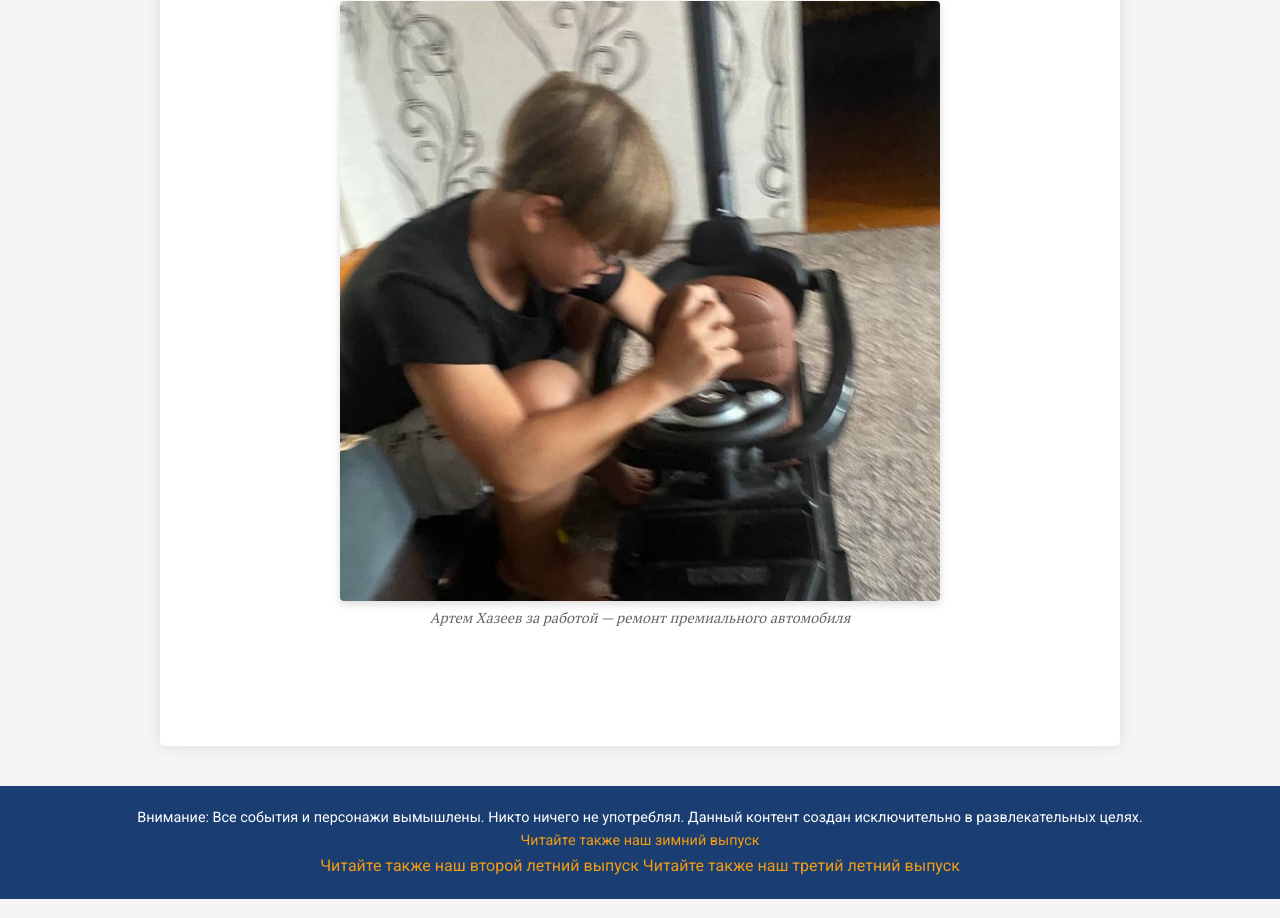
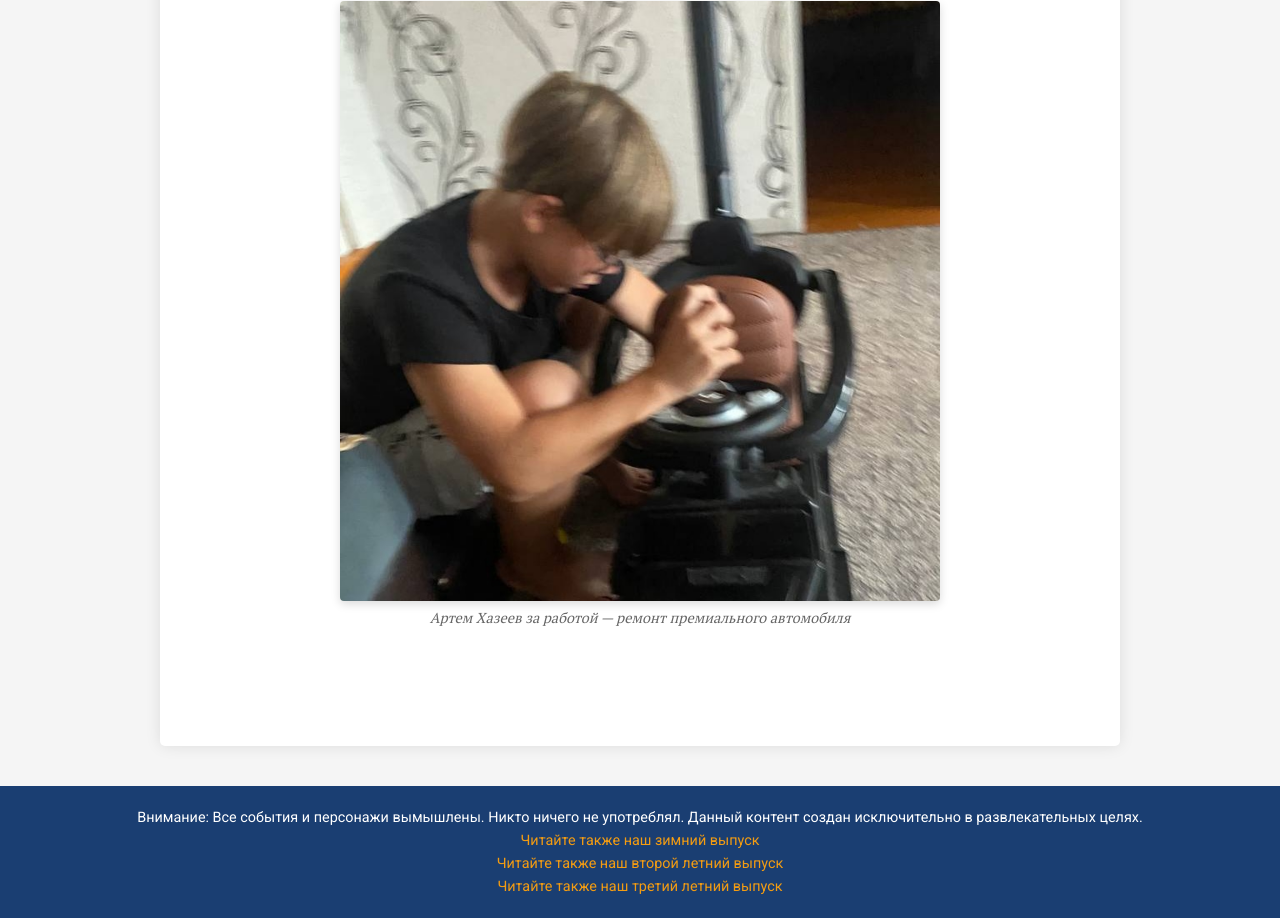
Before and after one commit to kirill-Fe/hart, a plain HTML site: page leto.html in a window 1280 px wide. Shown: the part 4044-4962 px from the top of the page. Drawn offline with Linux system fonts and the light colour scheme.

Commit message:
Update leto.html

```diff
--- a/leto.html
+++ b/leto.html
@@ -234,8 +234,8 @@
         <p>
         Внимание: Все события и персонажи вымышлены. Никто ничего не употреблял. Данный контент создан исключительно в развлекательных целях.<br>
         <a href="https://kirill-fe.github.io/hart/">Читайте также наш зимний выпуск</a></p>
-        <a href="https://kirill-fe.github.io/hart/l-2">Читайте также наш второй летний выпуск</a>
-        <a href="https://kirill-fe.github.io/hart/l-3">Читайте также наш третий летний выпуск</a>
+        <p><a href="https://kirill-fe.github.io/hart/l-2">Читайте также наш второй летний выпуск</a></p>
+        <p><a href="https://kirill-fe.github.io/hart/l-3">Читайте также наш третий летний выпуск</a></p>
     </footer>
 </body>
 </html>
```
